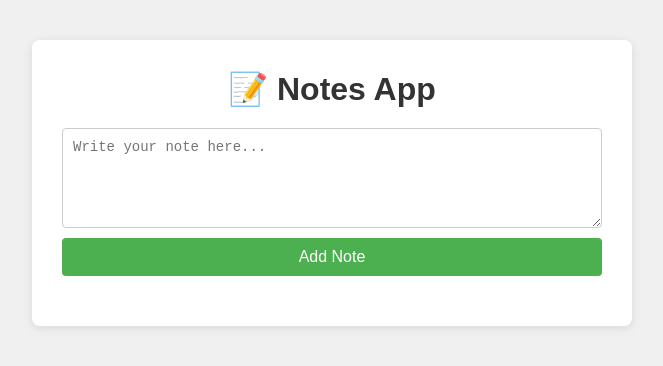
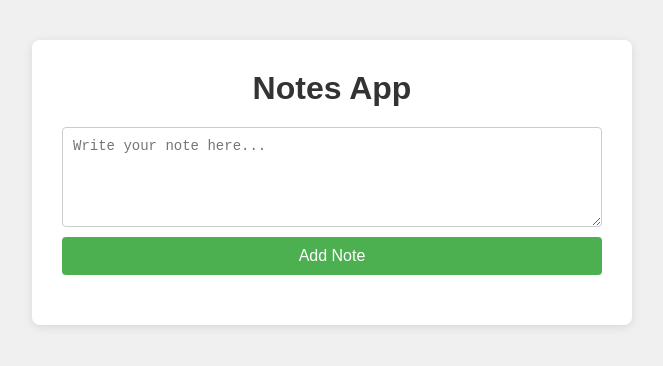
Before and after one commit to OTOfngn/note-app, a plain HTML site: page frontend/main.html in a window 1280 px wide. Shown: the whole page, without its empty margins (308-971 px from the left). Drawn offline with Linux system fonts and the light colour scheme; no server answers.

Commit message:
subtle changes

```diff
--- a/frontend/main.html
+++ b/frontend/main.html
@@ -11,7 +11,7 @@
 
 <body>
     <div class="container">
-        <h1>📝 Notes App</h1>
+        <h1>Notes App</h1>
 
         <div class="input-section">
             <textarea id="note-input" placeholder="Write your note here..."></textarea>
```
Also changed, not shown: backend/server.js (renamed from backend/node.js).
